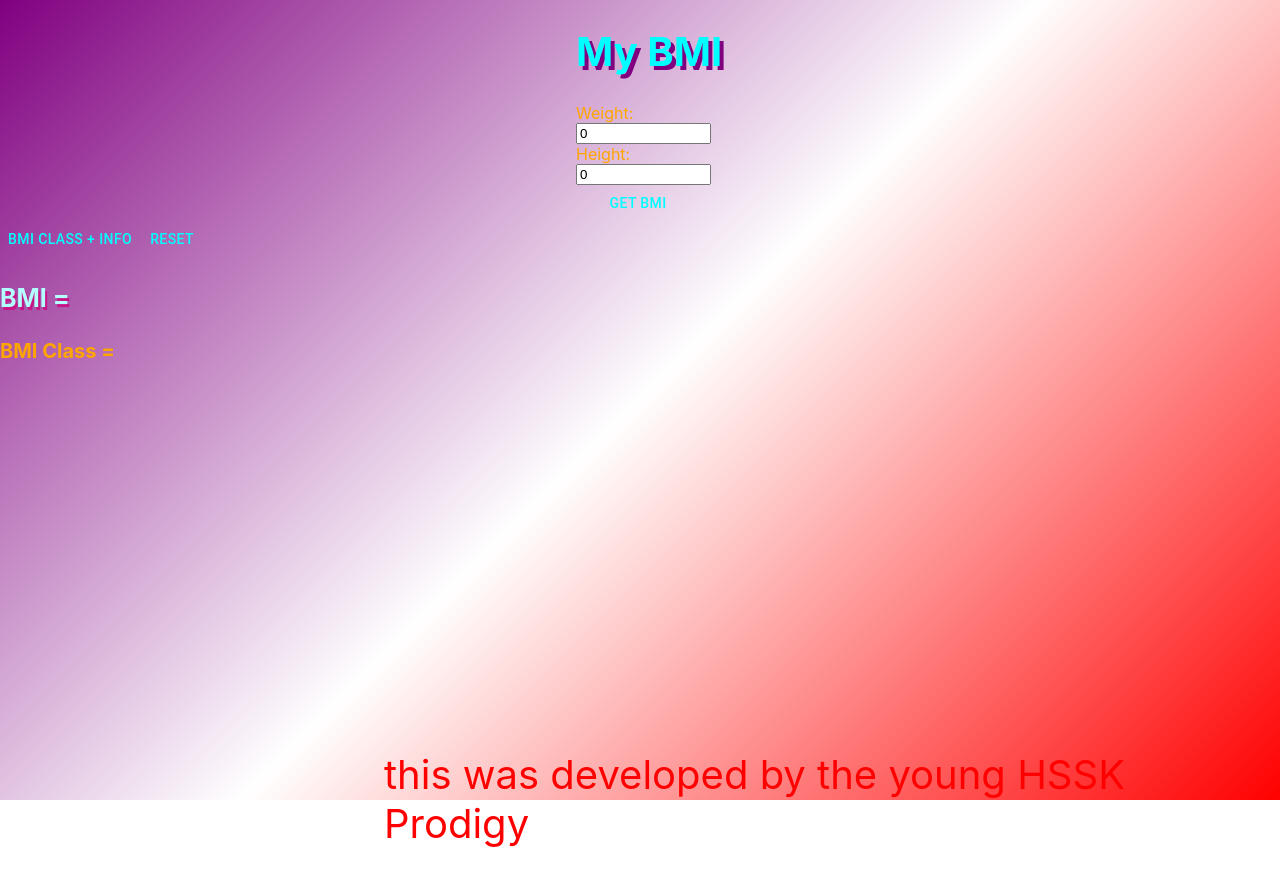
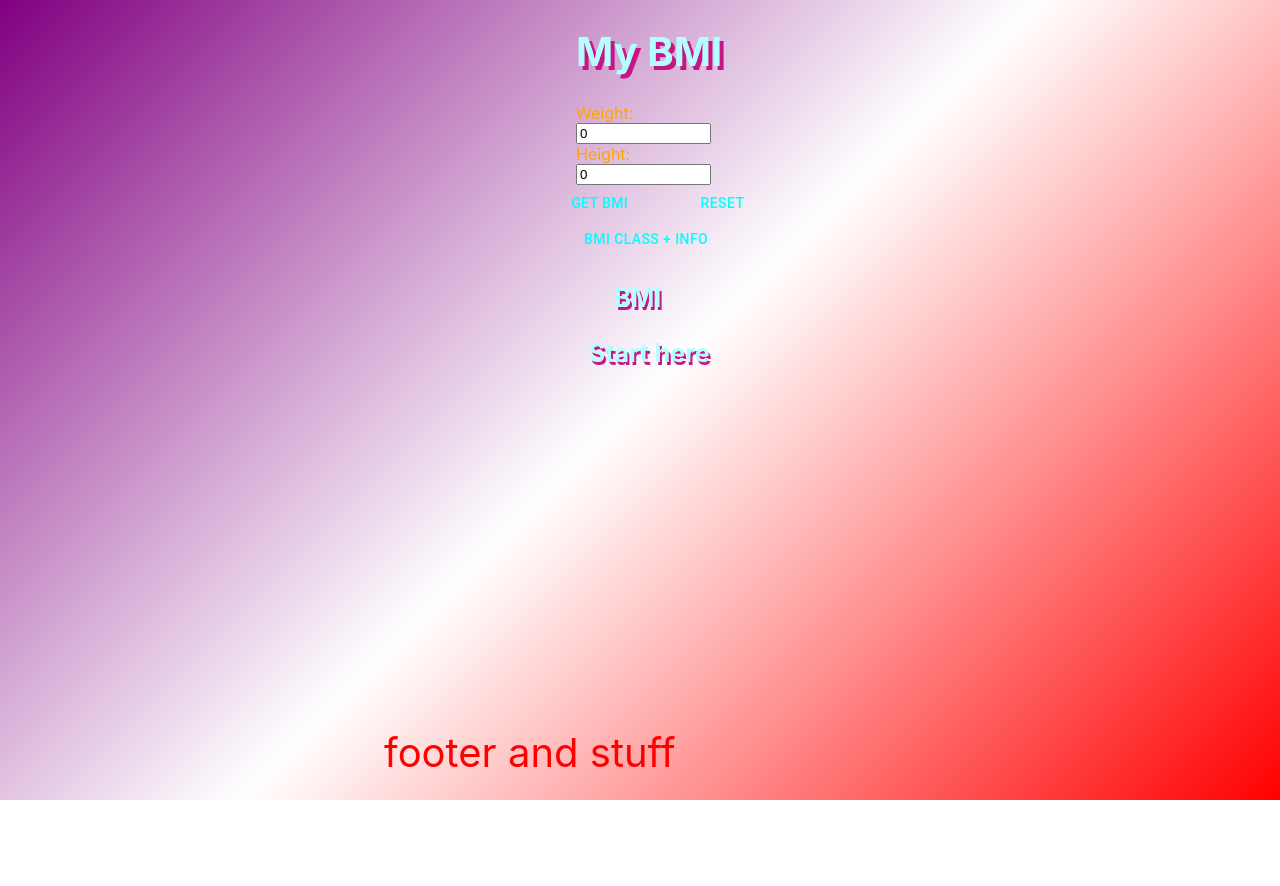
Before and after one commit to thflux/BMI-React, a React (Create React App) app: page / in a window 1280 px wide. After the commit the page ends 827 px from the top, so only its background shows below. Built offline with nearby package versions, Linux system fonts and the light colour scheme.

Commit message:
more css added: grid, font, collapsible

```diff
--- a/src/App.css
+++ b/src/App.css
@@ -3,11 +3,11 @@ html, body{
 }
 
 h1 {
-  color: cyan;
+  color: #b3ffff;
   align-content: center;
   padding-left: 45%;
   font-size: 40px;
-  text-shadow: 4px 4px purple;
+  text-shadow: 4px 4px #C71585;
 }
 
 h3 {
@@ -15,11 +15,26 @@ h3 {
   text-shadow: 2px 3px #C71585;
   font-size: 25px;
   display: grid;
+  grid-column-start: 2;
+  grid-column-end: 3;
+  grid-row-start: 2;
+  grid-row-end: 2;
+  padding-left: 48%;
 }
 
-h4 {
-  color: orange;
-  font-size: 20px;
+.Collapsible {
+  color: #b3ffff;
+  text-shadow: 2px 3px #C71585;
+  font-size: 25px;
+  font-weight: bold;
+  grid-column-start: 2;
+  grid-column-end: 3;
+  grid-row-start: 2;
+  grid-row-end: 2;
+  padding-left: 46%;
+}
+.Collapsible:hover{
+  background-color: #E6E6FA;
 }
 
 body {
@@ -53,17 +68,29 @@ button.bmi-calc{
   grid-column-end: 3;
   grid-row-start: 2;
   grid-row-end: 2;
-  left: 47%;
+  left: 44%;
 
 
 }
 
 button.bmi-class{
   color: 	#00FFFF;
+  grid-column-start: 2;
+  grid-column-end: 3;
+  grid-row-start: 2;
+  grid-row-end: 2;
+  left: 45%;
 }
 
 button.reset{
   color: 	#00FFFF;
+  grid-column-start: 2;
+  grid-column-end: 3;
+  grid-row-start: 2;
+  grid-row-end: 2;
+  left: 43%;
+  bottom: 36px;
+
 }
 
 footer {
--- a/src/App.js
+++ b/src/App.js
@@ -4,7 +4,7 @@ import './App.css';
 import Grid from '@material-ui/core/Grid';
 import { makeStyles } from '@material-ui/core/styles';
 import Button from '@material-ui/core/Button';
-
+import Collapsible from 'react-collapsible';
 
 const styles = makeStyles(theme => ({
   root: {
@@ -118,14 +118,17 @@ render() {
 
 
 
-      <h3>BMI = {this.state.bmi}</h3>
-      <h4>BMI Class = {this.state.bmiClass}</h4>
+      <h3>BMI  {this.state.bmi}</h3>
 
+     <Collapsible trigger="Start here">
+            <p> {this.state.bmiClass} </p>
+            <p> something about health to help people</p>
+          </Collapsible>
 
 
 
     <footer>
-    <p> this was developed by the young HSSK Prodigy </p>
+    <p> footer and stuff </p>
     </footer>
     </div>
   );
```
